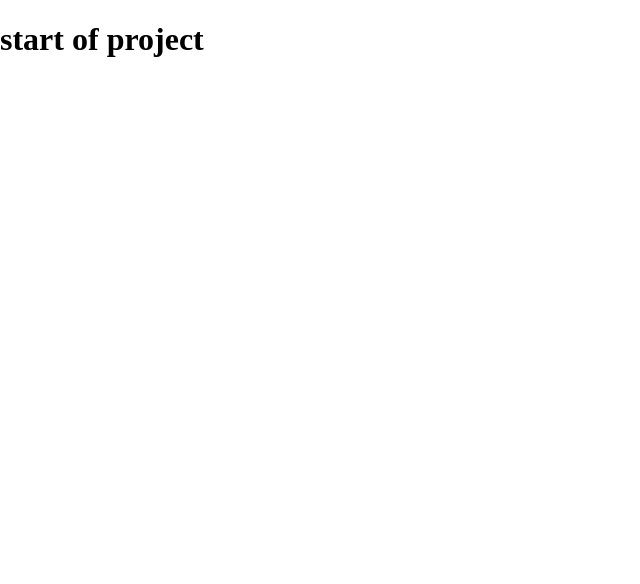
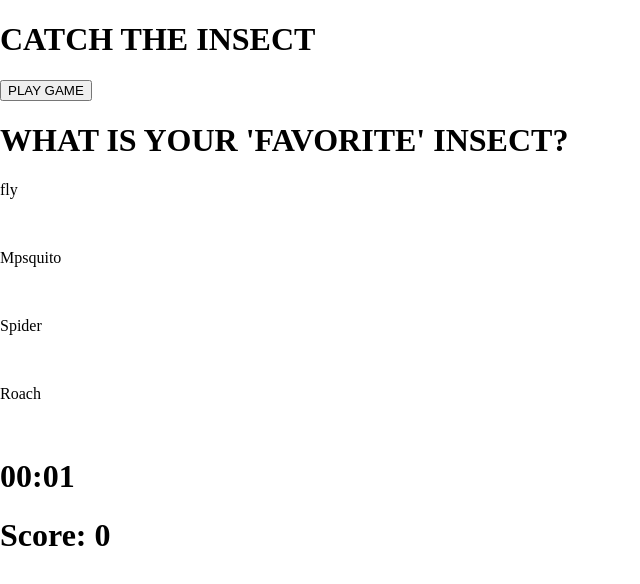
Before and after one commit to Ameer2000Mzori/Country-Catch-Game, a website built with webpack: page src/index.html in a window 1280 px wide. Shown: the whole page, without its empty margins (0-640 px from the left). Built offline with nearby package versions, Linux system fonts and the light colour scheme.

Commit message:
added html tree to the project

```diff
--- a/src/index.html
+++ b/src/index.html
@@ -18,7 +18,45 @@
     />
   </head>
   <body>
-    <h1>start of project</h1>
+    <header class="header">
+      <div class="head">
+        <div class="start-Wrap">
+          <div class="text-Btn-Wrap">
+            <h1 class="start-Text">CATCH THE INSECT</h1>
+            <button class="start-Btn">PLAY GAME</button>
+          </div>
+        </div>
+        <div class="choice-Wrap">
+          <h1 class="choice-Text">WHAT IS YOUR 'FAVORITE' INSECT?</h1>
+          <div class="choice-Cards-Wrapper">
+            <div class="Card">
+              <p>fly</p>
+              <img class="fly-Img" src="" alt="" />
+            </div>
+            <div class="Card">
+              <p>Mpsquito</p>
+              <img class="Mpsquito-Img" src="" alt="" />
+            </div>
+            <div class="Card">
+              <p>Spider</p>
+              <img class="Spider-Img" src="" alt="" />
+            </div>
+            <div class="Card">
+              <p>Roach</p>
+              <img class="Roach-Img" src="" alt="" />
+            </div>
+          </div>
+        </div>
+
+        <div class="play-Wrap">
+          <div class="time-Score-Wrap">
+            <h1 class="play-Time">00:01</h1>
+            <h1 class="play-Score">Score: 0</h1>
+          </div>
+          <div class="play-Field"></div>
+        </div>
+      </div>
+    </header>
     <script src="script.js"></script>
   </body>
 </html>
```
